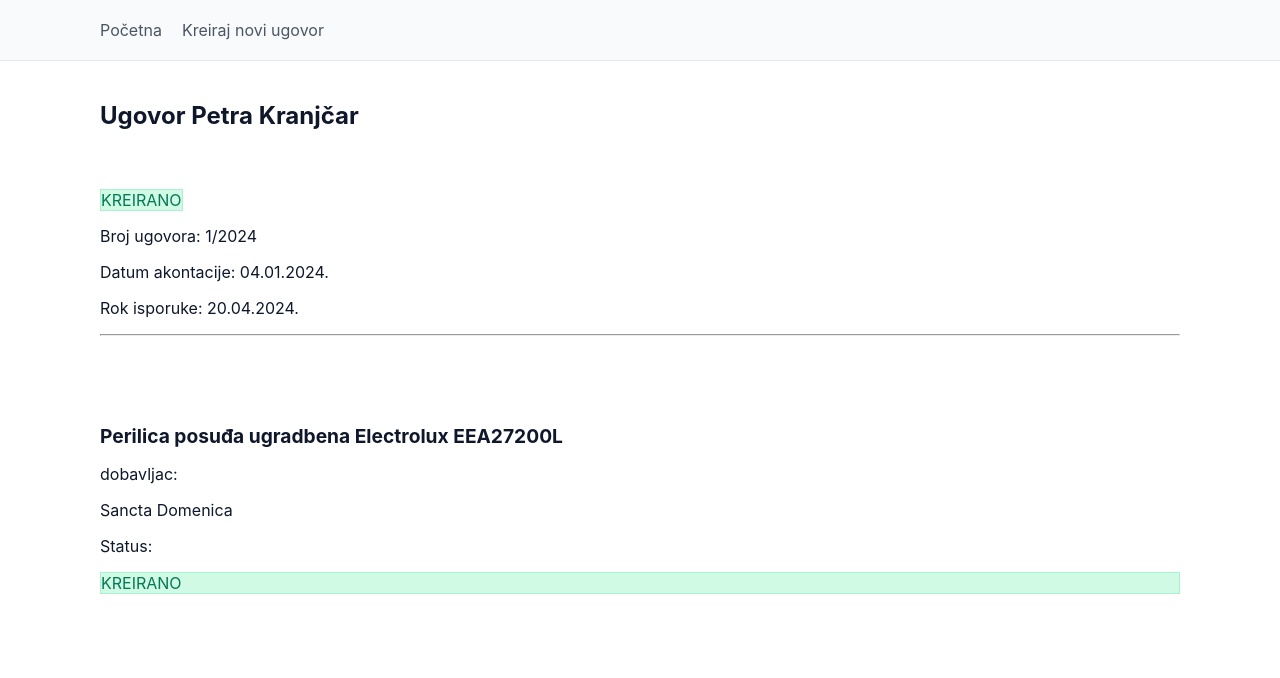
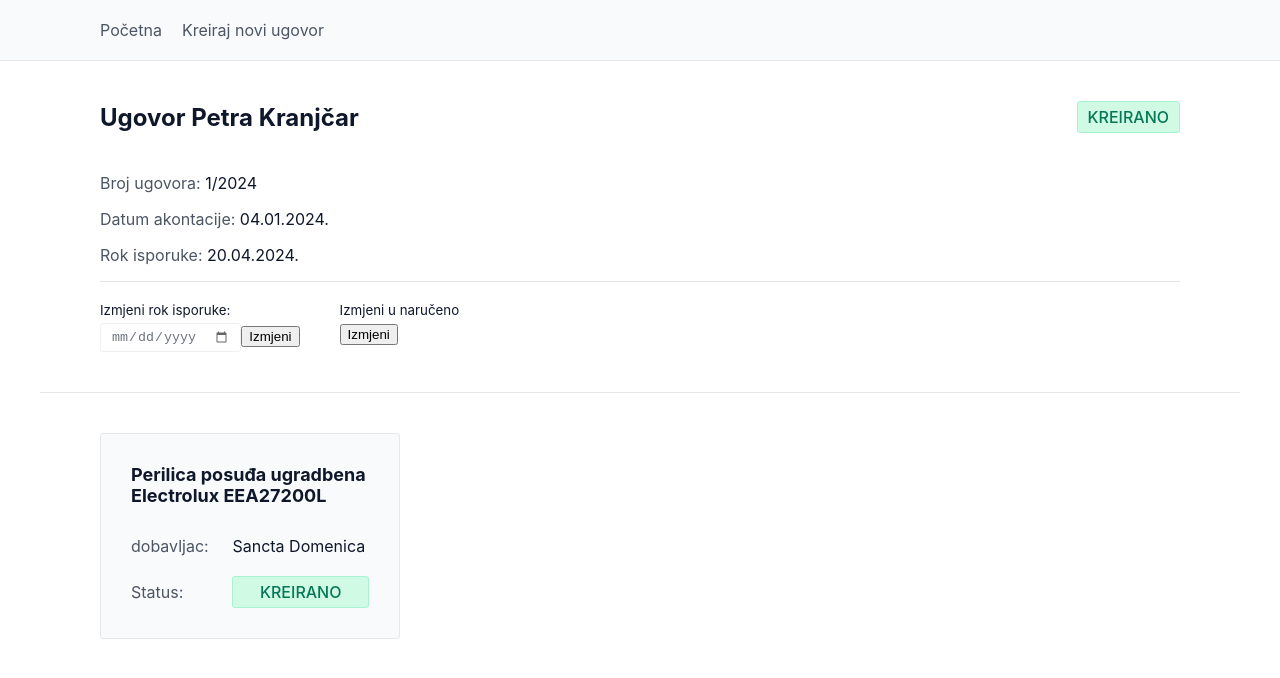
Before and after one commit to IBakija/contractapp, a React (Create React App) app: page /contract/1 in a window 1280 px wide. Shown: the top 678 px of the page. Built offline with nearby package versions, Linux system fonts and the light colour scheme.

Commit message:
feat(contract page): added functionalities that enable user to change delivery date and status of active contracts

```diff
--- a/src/components/TextInput/TextInput.module.scss
+++ b/src/components/TextInput/TextInput.module.scss
@@ -3,8 +3,8 @@
 .input {
     background-color: colors.$background-primary-light;
     border: 1px solid colors.$border-light;
+    border-radius: 3px;
     transition: all 0.2s ease-in-out;
-    border-radius: 3px;
     padding: 5px 10px;
     color: colors.$text-primary-light;
 
--- a/src/entities/Article/Article.module.scss
+++ b/src/entities/Article/Article.module.scss
@@ -0,0 +1,40 @@
+@use '../../shared/global-styles/colors' as colors;
+
+.hero {
+    border-bottom: 1px solid colors.$border-light;
+
+    @media (prefers-color-scheme: dark) {
+        border-color: colors.$border-dark;
+    }
+
+    p:last-child {
+        margin-bottom: 0;
+    }
+}
+
+.titleContainer {
+    display: flex;
+    justify-content: space-between;
+    align-items: center;
+    margin-bottom: 40px;
+}
+
+.contractStatus {
+    margin: 0;
+    text-transform: uppercase;
+    font-weight: 500;
+    padding: 5px 10px;
+    border-radius: 3px;
+    display: flex;
+    justify-content: center;
+    align-items: center;
+}
+
+.contractKey {
+    color: colors.$text-secondary-light;
+    margin: 0;
+
+    @media (prefers-color-scheme: dark) {
+        color: colors.$text-secondary-dark;
+    }
+}
--- a/src/entities/Article/Article.tsx
+++ b/src/entities/Article/Article.tsx
@@ -1,7 +1,7 @@
 import { articleData } from '../../shared/types/articleData';
 import { determineStatus } from '../../features/functions/determineStatus';
 import Title from '../../components/Title/Title';
-import style from './Article.module.scss';
+import style from '../Contract/Contract.module.scss';
 
 interface Props {
     item: articleData;
--- a/src/entities/Contract/Contract.module.scss
+++ b/src/entities/Contract/Contract.module.scss
@@ -3,6 +3,7 @@
 .contractCard {
     width: 100%;
     max-width: 300px;
+    min-width: 280px;
     padding: 30px;
     background-color: colors.$background-secondary-light;
     border: 1px solid colors.$border-light;
--- a/src/entities/Contract/Contract.tsx
+++ b/src/entities/Contract/Contract.tsx
@@ -29,7 +29,7 @@ const Contract: React.FC<Props> = (props) => {
                 {item.kupac}
             </Title>
             <div className={style.contractGrid}>
-                <p className={style.contractKey}>broj ugovora: </p>
+                <p className={style.contractKey}>Broj ugovora: </p>
                 <p className={style.contractValue}>{item.broj_ugovora}</p>
 
                 <p className={style.contractKey}>Rok isporuke: </p>
--- a/src/features/functions/formatStringDate.tsx
+++ b/src/features/functions/formatStringDate.tsx
@@ -1,5 +1,8 @@
 export function formatStringDate(text: string) {
-    const data = text.split('-');
-
-    return `${data[2]}.${data[1]}.${data[0]}.`;
+    try {
+        const data = text.split('-');
+        return `${data[2]}.${data[1]}.${data[0]}.`;
+    } catch {
+        return text;
+    }
 }
--- a/src/pages/ContractPage/ContractPage.module.scss
+++ b/src/pages/ContractPage/ContractPage.module.scss
@@ -1,3 +1,63 @@
-.h1 {
-    margin-bottom: 60px;
+@use '../../shared/global-styles/colors' as colors;
+
+.hero {
+    border-bottom: 1px solid colors.$border-light;
+
+    @media (prefers-color-scheme: dark) {
+        border-color: colors.$border-dark;
+    }
+
+    p:last-child {
+        margin-bottom: 0;
+    }
 }
+
+.titleContainer {
+    display: flex;
+    justify-content: space-between;
+    align-items: center;
+    margin-bottom: 40px;
+}
+
+.contractStatus {
+    margin: 0;
+    text-transform: uppercase;
+    font-weight: 500;
+    padding: 5px 10px;
+    border-radius: 3px;
+    display: flex;
+    justify-content: center;
+    align-items: center;
+}
+
+.contractKey {
+    color: colors.$text-secondary-light;
+    margin: 0;
+
+    @media (prefers-color-scheme: dark) {
+        color: colors.$text-secondary-dark;
+    }
+}
+
+.label {
+    display: block;
+    margin-bottom: 5px;
+    font-size: smaller;
+}
+
+.contractFormContainer {
+    display: flex;
+    flex-wrap: wrap;
+    gap: 40px;
+    padding-top: 20px;
+    border-top: 1px solid colors.$border-light;
+
+    @media (prefers-color-scheme: dark) {
+        border-color: colors.$border-dark;
+    }
+
+    p {
+        margin: 0 0 5px;
+        font-size: smaller;
+    }
+}
--- a/src/pages/ContractPage/ContractPage.tsx
+++ b/src/pages/ContractPage/ContractPage.tsx
@@ -1,54 +1,140 @@
-import React from 'react';
-import { useParams } from 'react-router-dom';
+import React, { useState } from 'react';
+import { Link, useParams } from 'react-router-dom';
+
 import Layout from '../Layout';
 import ArticleList from '../../widgets/ArticleList/ArticleList';
+import Title from '../../components/Title/Title';
+import style from './ContractPage.module.scss';
+import TextInput from '../../components/TextInput/TextInput';
+import InputLabel from '../../components/InputLabel/InputLabel';
+
 import { determineStatus } from '../../features/functions/determineStatus';
 import { formatStringDate } from '../../features/functions/formatStringDate';
-import Title from '../../components/Title/Title';
-import style from './ContractPage.module.scss';
 import { contractData } from '../../shared/types/contractData';
 
+// TODO: redirect on non-existing id
 const ContractPage: React.FC = () => {
     const { id } = useParams();
 
     const contracts = JSON.parse(localStorage.getItem('contracts') || '');
+
     const specificProduct = contracts.find(
         (contract: contractData) => String(contract.id) === id
     );
 
-    if (!specificProduct) {
-        return (
-            <section>
-                <h1>Ooops ovaj ugovor ne postoji</h1>
-                <p>Molimo vratite se na početnu stranicu</p>
-                <a href="/">Početna</a>
-            </section>
-        );
+    const [deliveryDate, setDeliveryDate] = useState(
+        specificProduct.rok_isporuke
+    );
+
+    const [status, setStatus] = useState(specificProduct.status);
+
+    function handleSubmit(e: React.SyntheticEvent) {
+        e.preventDefault();
+
+        const target = e.target as typeof e.target & {
+            deliveryDate: { value: Date };
+        };
+
+        contracts.find(
+            (c: contractData) => c.id === specificProduct.id
+        ).rok_isporuke = target.deliveryDate.value.toString();
+
+        localStorage.setItem('contracts', JSON.stringify(contracts));
+
+        setDeliveryDate(target.deliveryDate.value.toString());
     }
-    const status = determineStatus(specificProduct.status);
 
+    let statusButton;
+
+    switch (determineStatus(specificProduct.status)) {
+        case 'created':
+            statusButton = (
+                <div>
+                    <p>Izmjeni u naručeno</p>
+                    <button onClick={handleClick}>Izmjeni</button>
+                </div>
+            );
+            break;
+        case 'ordered':
+            statusButton = (
+                <div>
+                    <p>Izmjeni u dostavljeno</p>
+                    <button onClick={handleClick}>Izmjeni</button>
+                </div>
+            );
+            break;
+        default:
+            statusButton = <></>;
+    }
+
+    function handleClick(e: React.SyntheticEvent) {
+        e.preventDefault();
+
+        if (determineStatus(specificProduct.status) === 'created') {
+            contracts.find(
+                (c: contractData) => c.id === specificProduct.id
+            ).status = 'NARUČENO';
+        } else if (determineStatus(specificProduct.status) === 'ordered') {
+            contracts.find(
+                (c: contractData) => c.id === specificProduct.id
+            ).status = 'ISPORUČENO';
+        }
+
+        localStorage.setItem('contracts', JSON.stringify(contracts));
+        setStatus(specificProduct.status);
+    }
     return (
         <Layout>
-            <section>
-                <div>
+            <section className={style.hero}>
+                <div className={style.titleContainer}>
                     <Title tag="h1" className={style.h1}>
                         Ugovor {specificProduct?.kupac}
                     </Title>
-                    <span className={`${status}`}>
+                    <span
+                        className={`${style.contractStatus} ${determineStatus(
+                            status
+                        )}`}
+                    >
                         {' '}
                         {specificProduct?.status}
                     </span>
                 </div>
-                <p>Broj ugovora: {specificProduct?.broj_ugovora}</p>
                 <p>
-                    Datum akontacije:{' '}
+                    <span className={style.contractKey}>Broj ugovora: </span>
+                    {specificProduct?.broj_ugovora}
+                </p>
+                <p>
+                    <span className={style.contractKey}>
+                        Datum akontacije:{' '}
+                    </span>
                     {formatStringDate(specificProduct?.datum_akontacije)}
                 </p>
                 <p>
-                    Rok isporuke:{' '}
-                    {formatStringDate(specificProduct?.rok_isporuke)}
+                    <span className={style.contractKey}>Rok isporuke: </span>
+                    {formatStringDate(deliveryDate)}
                 </p>
-                <hr />
+                {determineStatus(specificProduct.status) !== 'delivered' ? (
+                    <div className={style.contractFormContainer}>
+                        <form onSubmit={handleSubmit}>
+                            <InputLabel
+                                htmlFor="deliveryDate"
+                                className={style.label}
+                            >
+                                Izmjeni rok isporuke:
+                            </InputLabel>
+                            <TextInput
+                                type="date"
+                                name="deliveryDate"
+                                id="deliveryDate"
+                                required={true}
+                            />
+                            <button>Izmjeni</button>
+                        </form>
+                        {statusButton}
+                    </div>
+                ) : (
+                    <></>
+                )}
             </section>
             <section>
                 <ArticleList
--- a/src/pages/NewContractPage/NewContractPage.tsx
+++ b/src/pages/NewContractPage/NewContractPage.tsx
@@ -13,7 +13,7 @@ const NewContractPage: React.FC = () => {
 
     const contracts = JSON.parse(localStorage.getItem('contracts') || '');
 
-    function handleOnSubmit(e: React.SyntheticEvent) {
+    function handleSubmit(e: React.SyntheticEvent) {
         e.preventDefault();
 
         const target = e.target as typeof e.target & {
@@ -56,18 +56,14 @@ const NewContractPage: React.FC = () => {
         (e.target as HTMLFormElement).reset();
         setSubmitted(true);
 
-        setTimeout(() => setSubmitted(false), 6000);
+        setTimeout(() => setSubmitted(false), 4000);
     }
 
     return (
         <Layout>
             <section className={style.formSection}>
                 <Title tag="h1">Kreiraj novi ugovor</Title>
-                <form
-                    onSubmit={handleOnSubmit}
-                    className={style.form}
-                    id="forn"
-                >
+                <form onSubmit={handleSubmit} className={style.form} id="forn">
                     <div>
                         <InputLabel htmlFor="fullName" className={style.label}>
                             Ime kupca*
--- a/src/shared/global-styles/App.scss
+++ b/src/shared/global-styles/App.scss
@@ -24,6 +24,10 @@ section {
     max-width: 1200px;
     padding: 40px 60px;
     margin: 0 auto;
+
+    @media only screen and (max-width: 640px) {
+        padding: 20px;
+    }
 }
 
 h1,
--- a/src/widgets/ContractList/ContractList.module.scss
+++ b/src/widgets/ContractList/ContractList.module.scss
@@ -1,3 +1,5 @@
+@use '../../shared/global-styles/colors' as colors;
+
 .contractList {
     max-width: 1200px;
     display: flex;
@@ -8,6 +10,25 @@
 
 .filterContainer {
     display: flex;
-    gap: 40px;
+    max-width: 100%;
+    gap: 10px 20px;
     margin-bottom: 20px;
+    flex-wrap: wrap;
+
+    select {
+        background-color: colors.$background-primary-light;
+        color: colors.$text-primary-light;
+        border: 1px solid colors.$border-light;
+        border-radius: 3px;
+        transition: all 0.2s ease-in-out;
+        padding: 5px;
+        cursor: pointer;
+
+        @media (prefers-color-scheme: dark) {
+            color-scheme: dark;
+            background-color: colors.$background-primary-dark;
+            border-color: colors.$border-dark;
+            color: colors.$text-primary-dark;
+        }
+    }
 }
```
